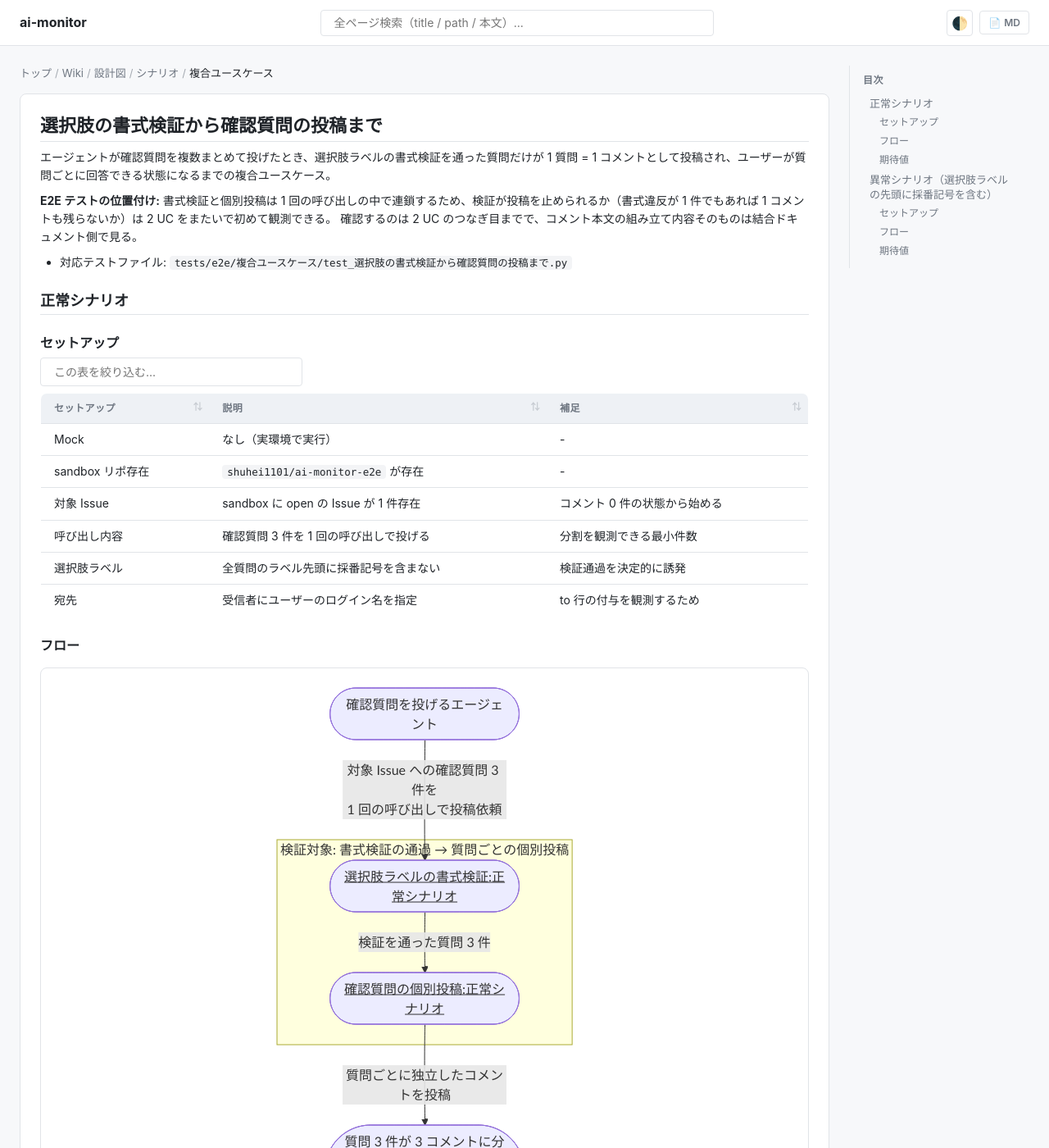
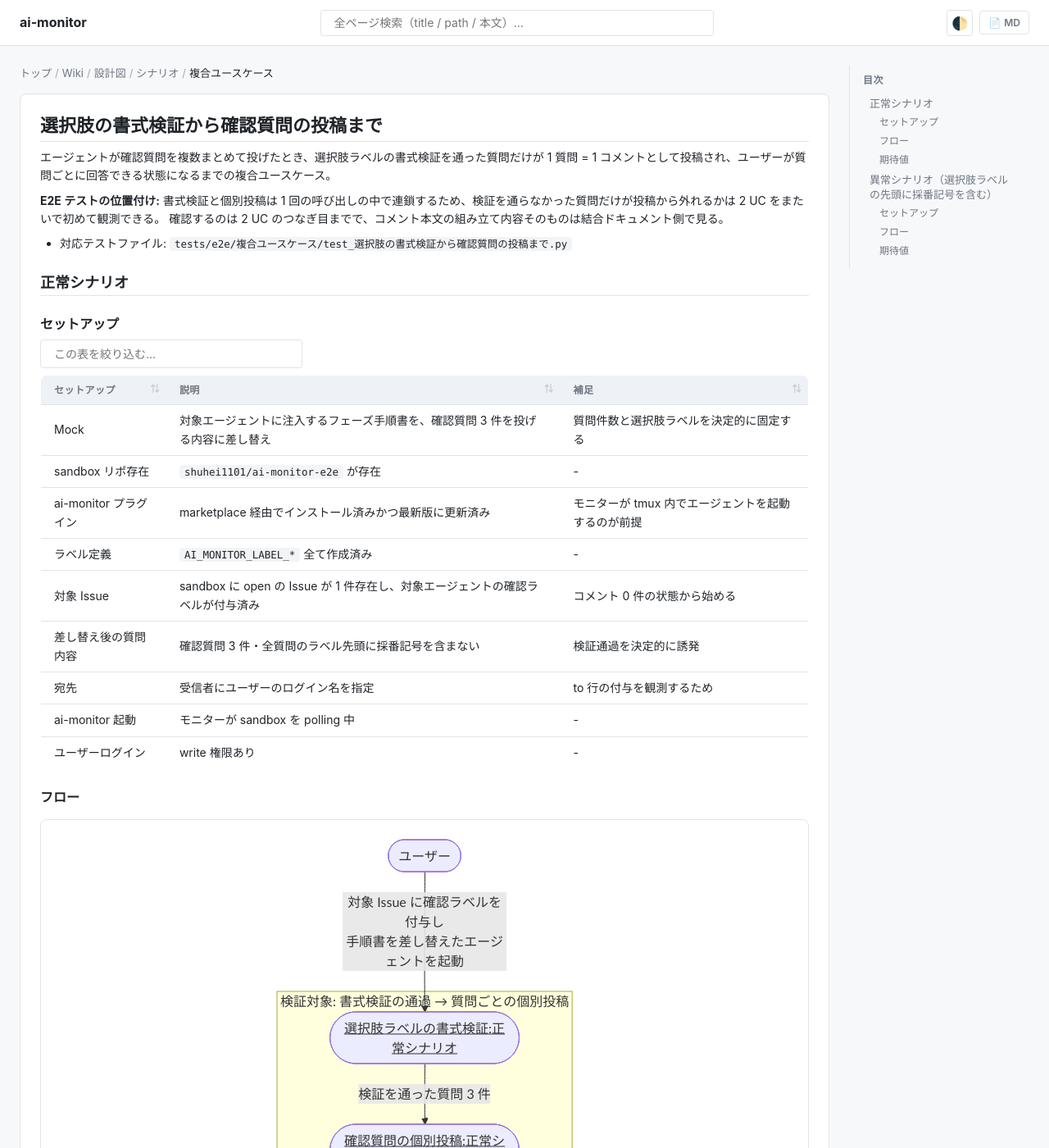
Before and after one commit to shuhei1101/ai-monitor, a Jekyll site: the page built from docs/wiki/設計図/シナリオ/複合ユースケース/選択肢の書式検証から確認質問の投稿まで.md, in a window 1280 px wide and 1400 px high. Shown: the whole window at 82% size. Built offline with Jekyll 4.4.1, drawn with Linux system fonts in a browser that asks for light colours; our own code applies the rules of GitHub Pages for plain Markdown files; some of the changed text lies outside the part shown.

Commit message:
確認質問投稿の複合シナリオを違反分のみ除外する方式に修正

````diff
--- a/docs/wiki/設計図/シナリオ/複合ユースケース/選択肢の書式検証から確認質問の投稿まで.md
+++ b/docs/wiki/設計図/シナリオ/複合ユースケース/選択肢の書式検証から確認質問の投稿まで.md
@@ -6,7 +6,7 @@
 
 エージェントが確認質問を複数まとめて投げたとき、選択肢ラベルの書式検証を通った質問だけが 1 質問 = 1 コメントとして投稿され、ユーザーが質問ごとに回答できる状態になるまでの複合ユースケース。
 
-**E2E テストの位置付け:** 書式検証と個別投稿は 1 回の呼び出しの中で連鎖するため、検証が投稿を止められるか（書式違反が 1 件でもあれば 1 コメントも残らないか）は 2 UC をまたいで初めて観測できる。
+**E2E テストの位置付け:** 書式検証と個別投稿は 1 回の呼び出しの中で連鎖するため、検証を通らなかった質問だけが投稿から外れるかは 2 UC をまたいで初めて観測できる。
 確認するのは 2 UC のつなぎ目までで、コメント本文の組み立て内容そのものは結合ドキュメント側で見る。
 
 - 対応テストファイル: `tests/e2e/複合ユースケース/test_選択肢の書式検証から確認質問の投稿まで.py`
@@ -17,18 +17,21 @@
 
 | セットアップ | 説明 | 補足 |
 | --- | --- | --- |
-| Mock | なし（実環境で実行） | - |
+| Mock | 対象エージェントに注入するフェーズ手順書を、確認質問 3 件を投げる内容に差し替え | 質問件数と選択肢ラベルを決定的に固定する |
 | sandbox リポ存在 | `shuhei1101/ai-monitor-e2e` が存在 | - |
-| 対象 Issue | sandbox に open の Issue が 1 件存在 | コメント 0 件の状態から始める |
-| 呼び出し内容 | 確認質問 3 件を 1 回の呼び出しで投げる | 分割を観測できる最小件数 |
-| 選択肢ラベル | 全質問のラベル先頭に採番記号を含まない | 検証通過を決定的に誘発 |
+| ai-monitor プラグイン | marketplace 経由でインストール済みかつ最新版に更新済み | モニターが tmux 内でエージェントを起動するのが前提 |
+| ラベル定義 | `AI_MONITOR_LABEL_*` 全て作成済み | - |
+| 対象 Issue | sandbox に open の Issue が 1 件存在し、対象エージェントの確認ラベルが付与済み | コメント 0 件の状態から始める |
+| 差し替え後の質問内容 | 確認質問 3 件・全質問のラベル先頭に採番記号を含まない | 検証通過を決定的に誘発 |
 | 宛先 | 受信者にユーザーのログイン名を指定 | to 行の付与を観測するため |
+| ai-monitor 起動 | モニターが sandbox を polling 中 | - |
+| ユーザーログイン | write 権限あり | - |
 
 ### フロー
 
 ```mermaid
 flowchart TD
-  A0([確認質問を投げるエージェント]) -->|対象 Issue への確認質問 3 件を<br>1 回の呼び出しで投稿依頼| UC1
+  U0([ユーザー]) -->|対象 Issue に確認ラベルを付与し<br>手順書を差し替えたエージェントを起動| UC1
 
   subgraph FOCUS["検証対象: 書式検証の通過 → 質問ごとの個別投稿"]
     UC1([選択肢ラベルの書式検証:正常シナリオ]) -->|検証を通った質問 3 件| UC2([確認質問の個別投稿:正常シナリオ])
@@ -55,24 +58,34 @@
 
 | セットアップ | 説明 | 補足 |
 | --- | --- | --- |
-| Mock | なし（実環境で実行） | - |
+| Mock | 対象エージェントに注入するフェーズ手順書を、確認質問 3 件を投げる内容に差し替え | 質問件数と選択肢ラベルを決定的に固定する |
 | sandbox リポ存在 | `shuhei1101/ai-monitor-e2e` が存在 | - |
-| 対象 Issue | sandbox に open の Issue が 1 件存在 | コメント 0 件の状態から始める |
-| 呼び出し内容 | 確認質問 3 件を 1 回の呼び出しで投げる | - |
-| 選択肢ラベル | 3 件目の質問のラベル先頭にだけ採番記号を含める | 検証エラーを決定的に誘発 |
+| ai-monitor プラグイン | marketplace 経由でインストール済みかつ最新版に更新済み | モニターが tmux 内でエージェントを起動するのが前提 |
+| ラベル定義 | `AI_MONITOR_LABEL_*` 全て作成済み | - |
+| 対象 Issue | sandbox に open の Issue が 1 件存在し、対象エージェントの確認ラベルが付与済み | コメント 0 件の状態から始める |
+| 差し替え後の質問内容 | 確認質問 3 件・3 件目の質問のラベル先頭にだけ採番記号を含める | 検証エラーを決定的に誘発 |
+| 宛先 | 受信者にユーザーのログイン名を指定 | to 行の付与を観測するため |
+| ai-monitor 起動 | モニターが sandbox を polling 中 | - |
+| ユーザーログイン | write 権限あり | - |
 
 ### フロー
 
 ```mermaid
 flowchart TD
-  A0([確認質問を投げるエージェント]) -->|対象 Issue への確認質問 3 件を<br>1 回の呼び出しで投稿依頼<br>（3 件目のラベル先頭に採番記号）| UC1
+  U0([ユーザー]) -->|対象 Issue に確認ラベルを付与し<br>手順書を差し替えたエージェントを起動<br>（3 件目のラベル先頭に採番記号）| UC1
 
-  UC1([選択肢ラベルの書式検証:異常シナリオ<br>（ラベル先頭に採番記号）]) -->|違反を検出してエラーを返し<br>個別投稿へ渡さない| E1([コメントが 1 件も<br>投稿されていない状態])
+  subgraph FOCUS["検証対象: 書式違反の検出 → 違反した質問だけの投稿除外"]
+    UC1([選択肢ラベルの書式検証:異常シナリオ<br>（ラベル先頭に採番記号）]) -->|検証を通った質問 2 件だけを渡し<br>違反した 1 件は投稿対象から外す| UC2([確認質問の個別投稿:正常シナリオ])
+  end
+
+  UC2 -->|投稿できた質問と<br>外した質問を呼び出し側へ返す| DONE([質問 2 件が 2 コメントに分かれ<br>違反した 1 件が投稿されていない状態])
 
   click UC1 "../単一ユースケース/選択肢ラベルの書式検証.md#異常シナリオラベル先頭に採番記号"
+  click UC2 "../単一ユースケース/確認質問の個別投稿.md#正常シナリオ"
 ```
 
 ### 期待値
 
-- 呼び出し側にエラーが返り、違反した質問と選択肢を特定できる内容を含んでいる
-- 対象 Issue のコメントが 1 件も増えていない（違反しなかった 2 件分も投稿されていない）
+- 対象 Issue のコメントが 2 件だけ増えている
+- 増えた 2 件が 1 件目・2 件目の質問で、3 件目の質問はどのコメントにも含まれていない
+- 呼び出し側にエラーが返り、投稿から外した質問と選択肢を特定できる内容を含んでいる
````
Also changed, not shown: docs/wiki/設計図/シナリオ/README.md (+1 -1 lines).
